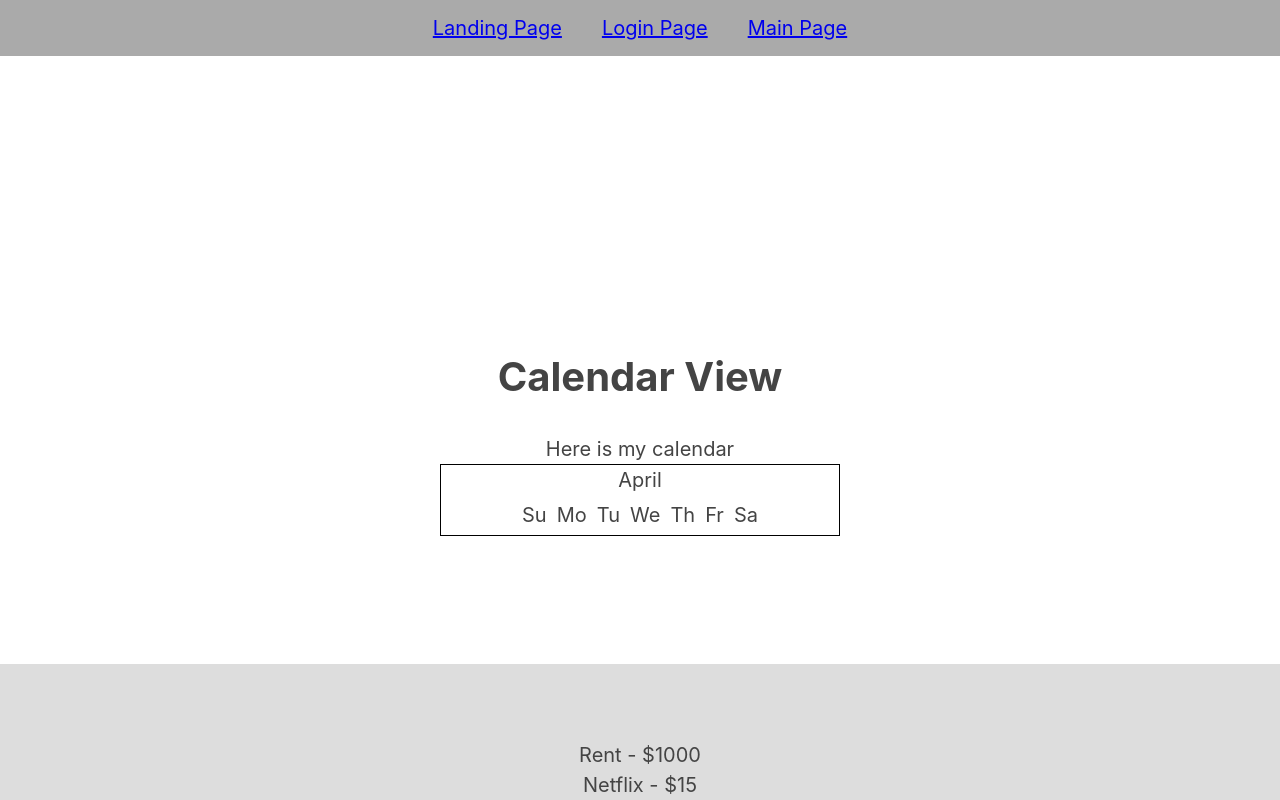
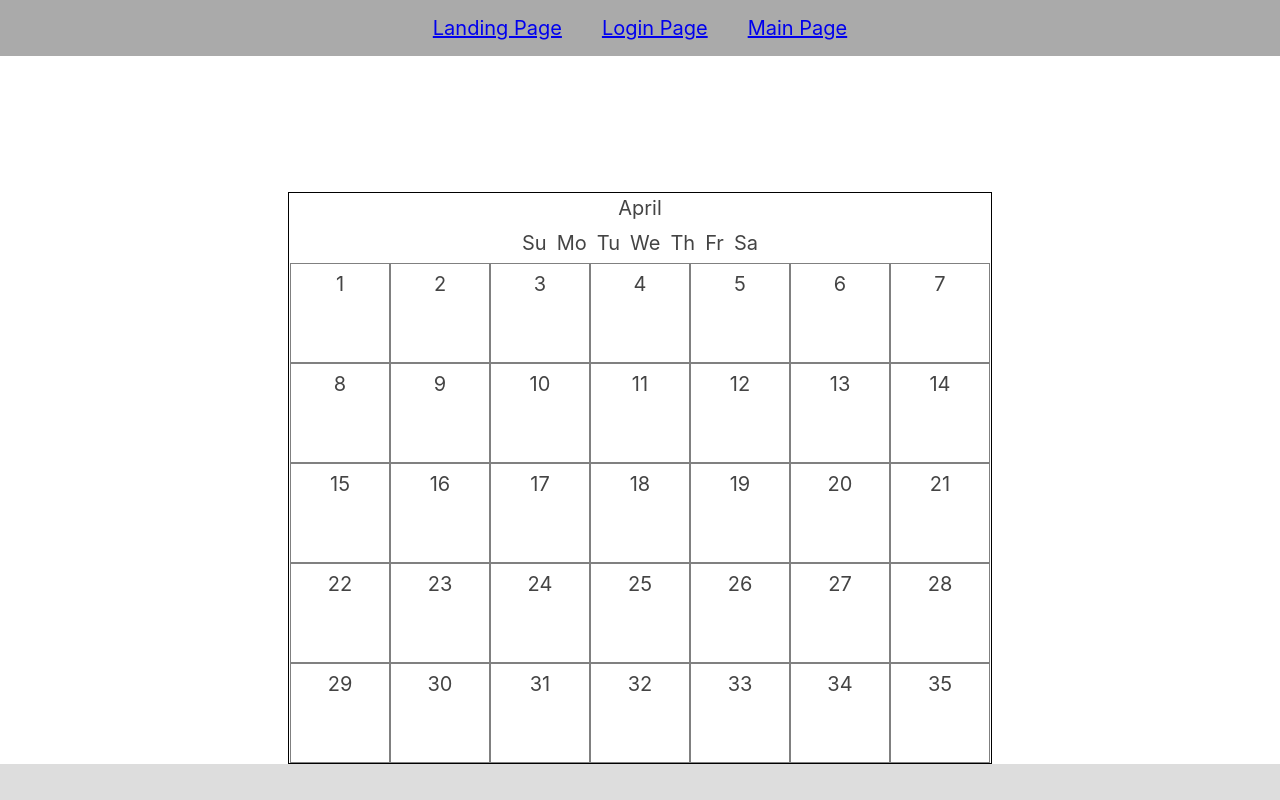
Before and after one commit to KliCk5000/money-in-sight-client, a React (Create React App) app: page /main in a window 1280 px wide. Shown: the top 800 px of the page. Built offline with nearby package versions, Linux system fonts and the light colour scheme.

Commit message:
setup static calendar

```diff
--- a/src/components/Calendar.js
+++ b/src/components/Calendar.js
@@ -2,7 +2,7 @@ import React, { Component } from 'react';
 
 import '../stylesheets/Calendar.css';
 
-// import Days from './Days';
+import Days from './Days';
 
 class Calendar extends Component {
   state = {
@@ -25,16 +25,15 @@ class Calendar extends Component {
 
   render() {
     return (
-      <header role="banner">
-        <h1>Calendar View</h1>
+      <div>
         <div className="calendar-container">
-          Here is my calendar
           <div className="calendar">
             {this.renderHeader()}
             {this.renderDaysOfWeek()}
+            <Days />
           </div>
         </div>
-      </header>
+      </div>
     );
   }
 }
--- a/src/components/Days.js
+++ b/src/components/Days.js
@@ -1,10 +1,22 @@
-import React, { Component } from 'react';
+import React from 'react';
 
-class Days extends Component {
-  state = {  }
-  render() {
-    return ( <div>Day</div> );
+import '../stylesheets/Days.css';
+
+function Days() {
+  let rows = [];
+  let days = [];
+  let currentDay = 1;
+
+  for (let i = 0; i < 5; i++) {
+    for (let i = 0; i < 7; i++) {
+      days.push(<div className="day">{currentDay}</div>);
+      currentDay = currentDay + 1;
+    }
+    rows.push(<div className="row">{days}</div>);
+    days = [];
   }
+
+  return <div>{rows}</div>;
 }
 
 export default Days;
--- a/src/stylesheets/Calendar.css
+++ b/src/stylesheets/Calendar.css
@@ -1,6 +1,6 @@
 .calendar-container {
   margin: 0 auto;
-  max-width: 20em;
+  max-width: 704px;
 }
 
 .calendar {
--- /dev/null
+++ b/src/stylesheets/Days.css
@@ -0,0 +1,7 @@
+.day {
+  display: inline-block;
+  padding: 5px;
+  border: 1px solid grey;
+  height: 100px;
+  width: 100px;
+}
```
